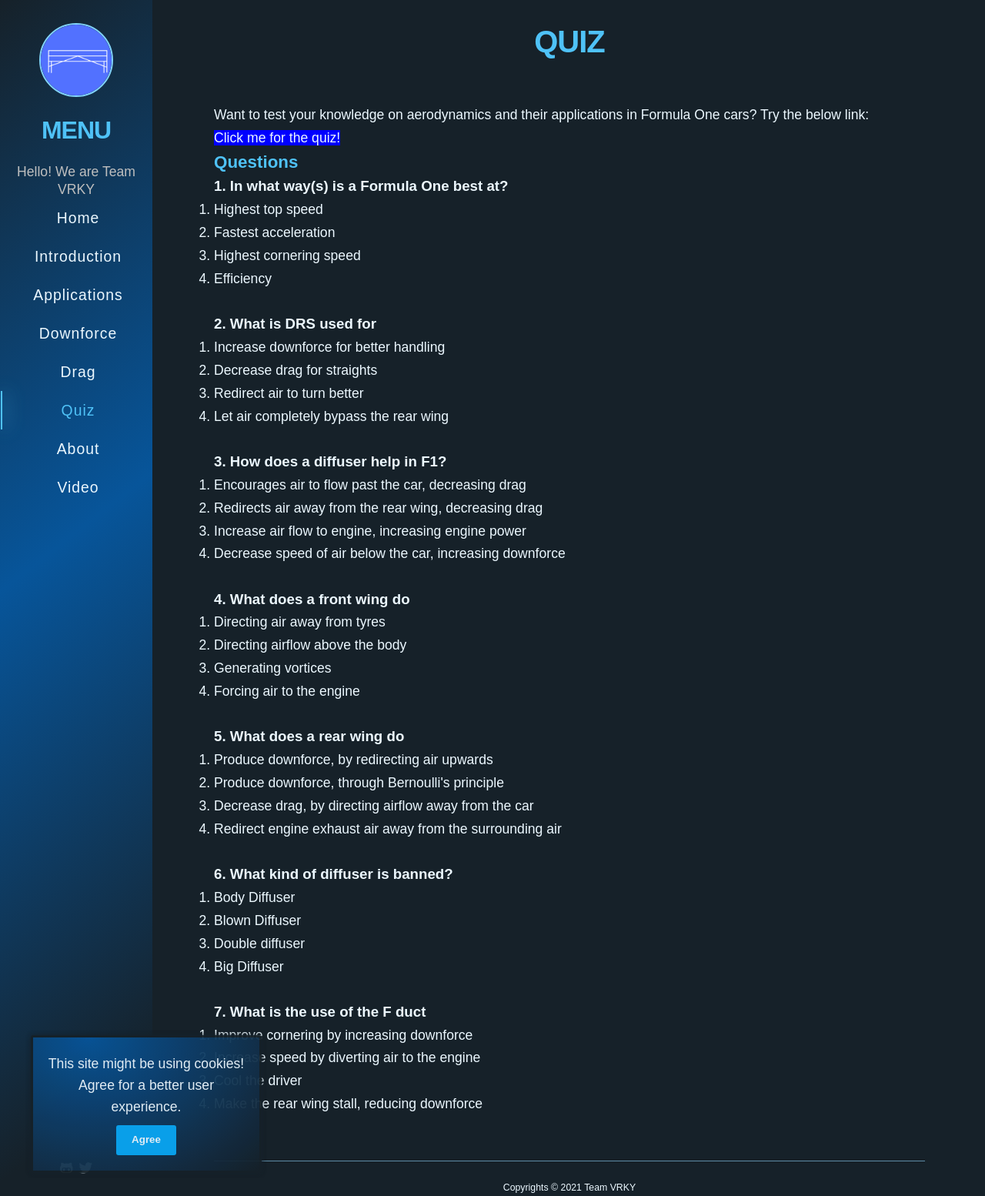
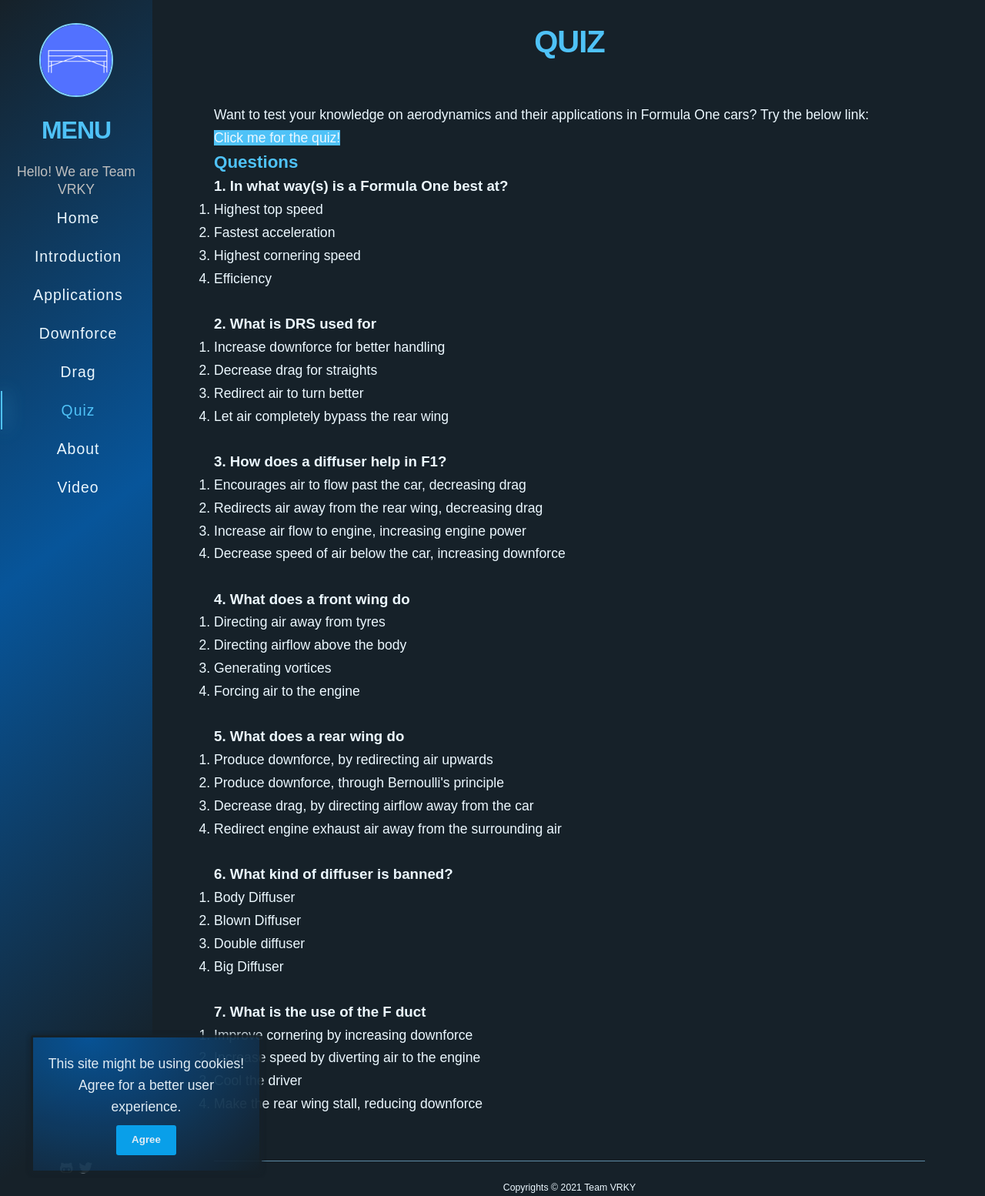
Before and after one commit to why-2004/pc5132-site, a Jekyll site: the page built from pages/quiz.html, in a window 1280 px wide. Shown: the whole page at 77% size. Built offline with Jekyll 4.4.1, drawn with Linux system fonts in a browser that asks for light colours; nearby versions of some CDN libraries; some web fonts are replaced.

Commit message:
change highlight color

```diff
--- a/pages/quiz.html
+++ b/pages/quiz.html
@@ -18,7 +18,7 @@ category: quiz
 <body>
 
 <p>Want to test your knowledge on aerodynamics and their applications in Formula One cars? Try the below link:</p>
-<a href="https://forms.office.com/r/w9vP8GRWiz" style="background-color:blue">Click me for the quiz!</a>
+<a href="https://forms.office.com/r/w9vP8GRWiz" style="background-color:#4fc2f7">Click me for the quiz!</a>
 
 <h2> Questions </h2>
 
```
